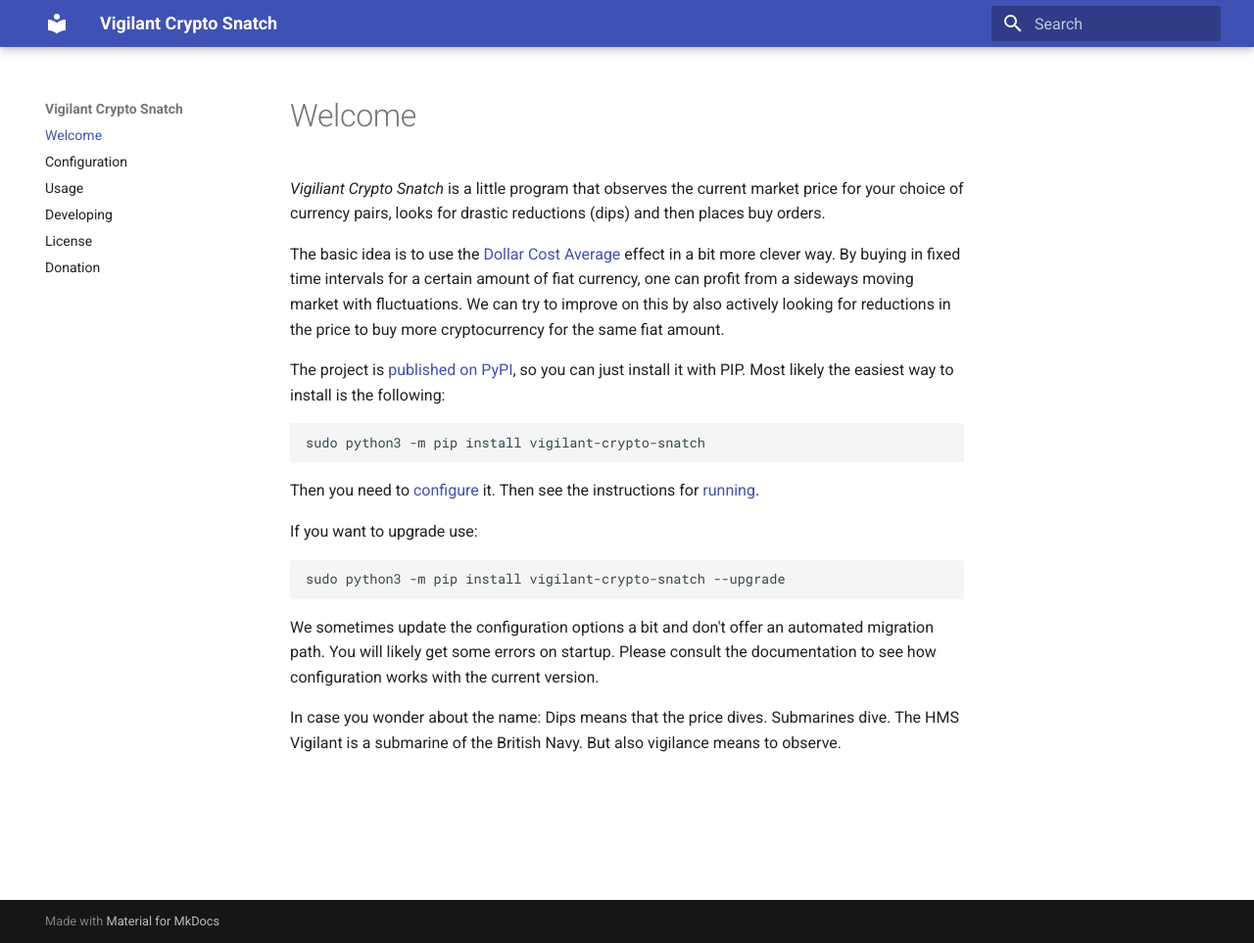
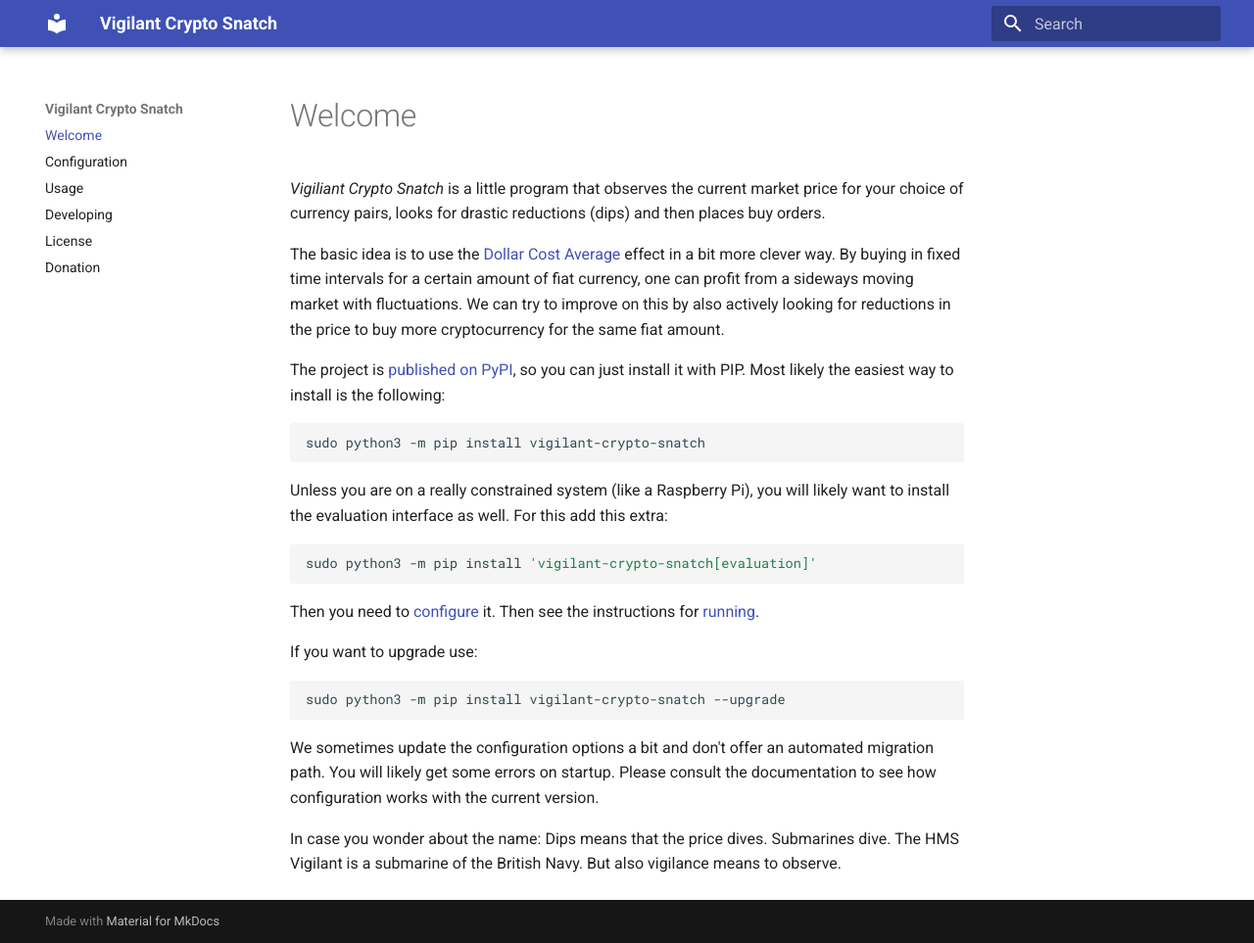
Before and after one commit to martin-ueding/vigilant-crypto-snatch, an MkDocs documentation site: the page built from docs/index.md, in a window 1280 px wide and 963 px high. Shown: the whole window at 98% size. Built offline with MkDocs 1.6.1 and Material for MkDocs 9.7.7, drawn with Linux system fonts in a browser that asks for light colours.

Commit message:
Add installation instructions

````diff
--- a/docs/index.md
+++ b/docs/index.md
@@ -8,6 +8,12 @@
 
 ```bash
 sudo python3 -m pip install vigilant-crypto-snatch
+```
+
+Unless you are on a really constrained system (like a Raspberry Pi), you will likely want to install the evaluation interface as well. For this add this extra:
+
+```bash
+sudo python3 -m pip install 'vigilant-crypto-snatch[evaluation]'
 ```
 
 Then you need to [configure](configuration.md) it. Then see the instructions for [running](running.md).
````
